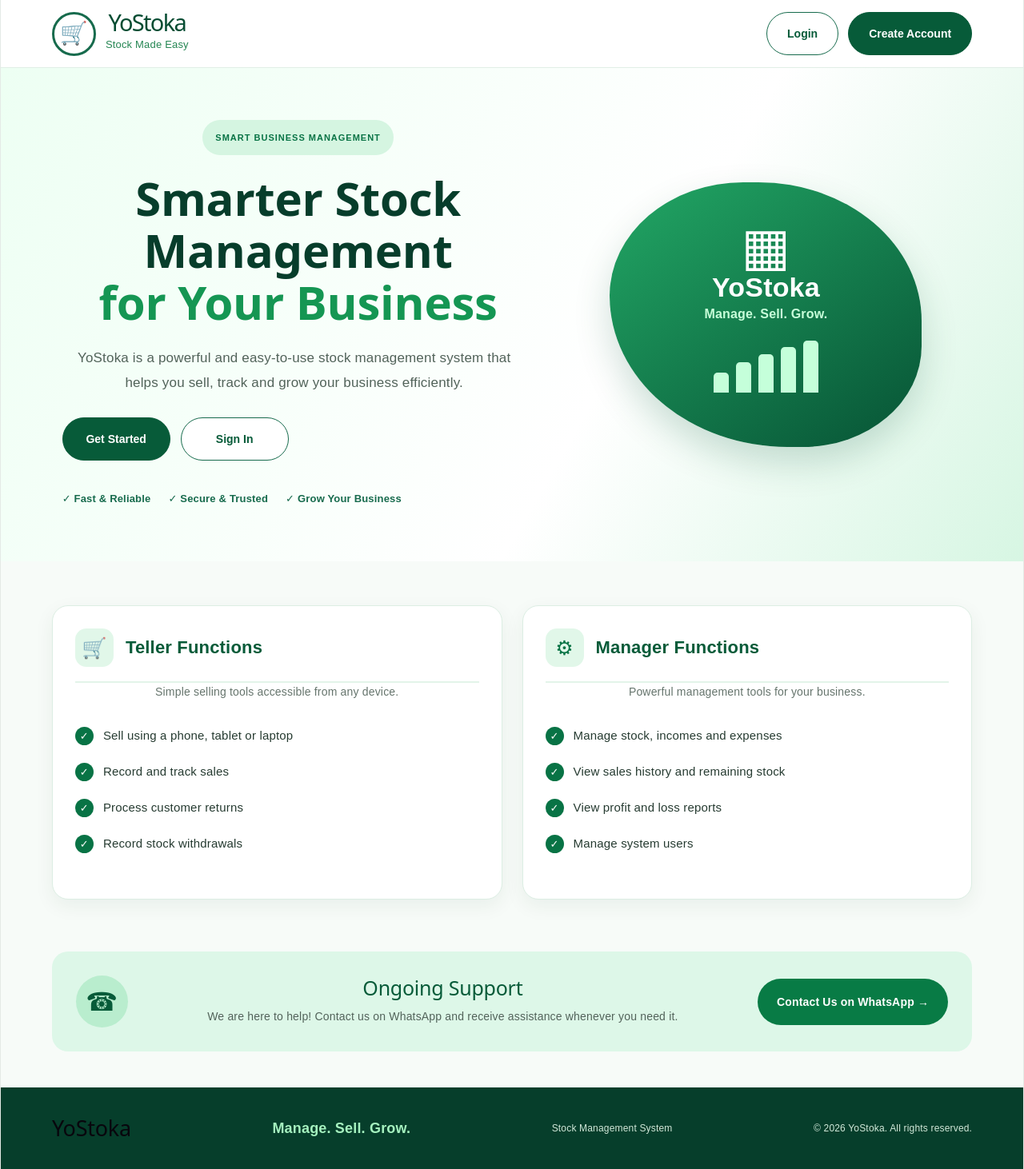
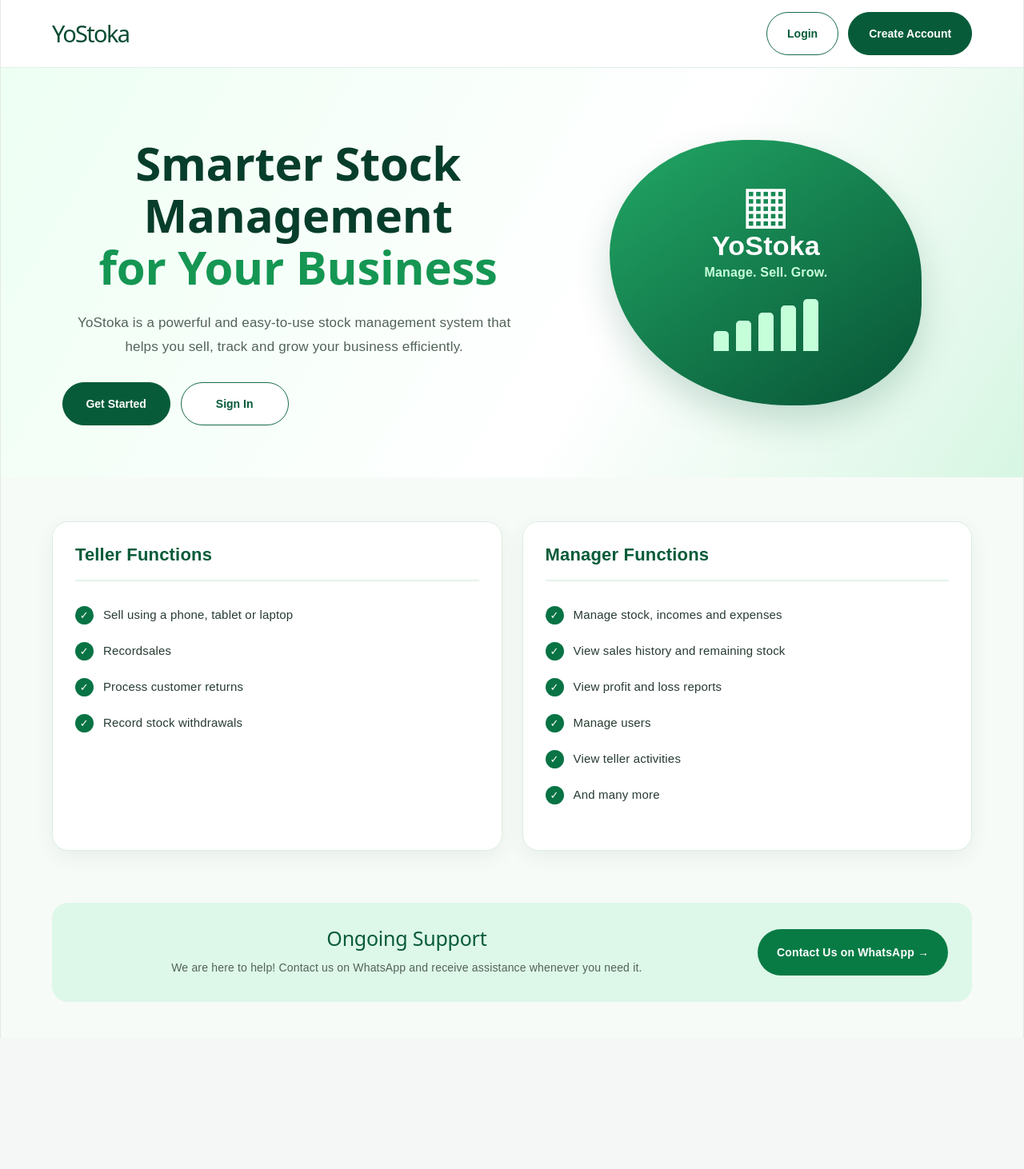
Before and after one commit to fungaipraisemuronzi-a11y/stoka, a React (Vite) app in the folder frontend/: page / in a window 1280 px wide. Shown: the whole page at 80% size. After the commit the page ends 1298 px from the top, so only its background shows below. Built offline with nearby package versions, Linux system fonts and the light colour scheme.

Commit message:
updated website

```diff
--- a/frontend/src/App.jsx
+++ b/frontend/src/App.jsx
@@ -163,13 +163,11 @@ export default function App() {
             className="cover-logo"
             onClick={() => switchPage("cover")}
           >
-            <div className="logo-icon">
-              <span>🛒</span>
-            </div>
+
 
             <div>
               <h1>YoStoka</h1>
-              <p>Stock Made Easy</p>
+
             </div>
           </div>
 
@@ -194,9 +192,7 @@ export default function App() {
         <section className="cover-hero">
 
           <div className="hero-content">
-            <span className="hero-label">
-              SMART BUSINESS MANAGEMENT
-            </span>
+
 
             <h2>
               Smarter Stock Management
@@ -225,11 +221,7 @@ export default function App() {
               </button>
             </div>
 
-            <div className="hero-benefits">
-              <div>✓ Fast & Reliable</div>
-              <div>✓ Secure & Trusted</div>
-              <div>✓ Grow Your Business</div>
-            </div>
+
           </div>
 
           <div className="hero-decoration">
@@ -257,17 +249,14 @@ export default function App() {
 
           <div className="feature-card">
             <div className="feature-heading">
-              <span>🛒</span>
+
               <h3>Teller Functions</h3>
             </div>
 
-            <p>
-              Simple selling tools accessible from any device.
-            </p>
 
             <ul>
               <li>Sell using a phone, tablet or laptop</li>
-              <li>Record and track sales</li>
+              <li>Recordsales</li>
               <li>Process customer returns</li>
               <li>Record stock withdrawals</li>
             </ul>
@@ -275,19 +264,19 @@ export default function App() {
 
           <div className="feature-card">
             <div className="feature-heading">
-              <span>⚙</span>
+
               <h3>Manager Functions</h3>
             </div>
 
-            <p>
-              Powerful management tools for your business.
-            </p>
+
 
             <ul>
               <li>Manage stock, incomes and expenses</li>
               <li>View sales history and remaining stock</li>
               <li>View profit and loss reports</li>
-              <li>Manage system users</li>
+              <li>Manage users</li>
+              <li>View teller activities</li>
+              <li>And many more</li>
             </ul>
           </div>
 
@@ -295,7 +284,7 @@ export default function App() {
 
         {/* SUPPORT */}
         <section className="cover-support">
-          <div className="support-icon">☎</div>
+
 
           <div className="support-content">
             <h2>Ongoing Support</h2>
@@ -307,7 +296,7 @@ export default function App() {
           </div>
 
           <a
-            href="https://wa.me/263YOURNUMBER"
+            href="https://wa.me/263777847204"
             target="_blank"
             rel="noopener noreferrer"
             className="whatsapp-button"
@@ -317,12 +306,7 @@ export default function App() {
         </section>
 
         {/* FOOTER */}
-        <footer className="cover-footer">
-          <h2>YoStoka</h2>
-          <p>Manage. Sell. Grow.</p>
-          <span>Stock Management System</span>
-          <small>© {new Date().getFullYear()} YoStoka. All rights reserved.</small>
-        </footer>
+
 
       </main>
     );
```
